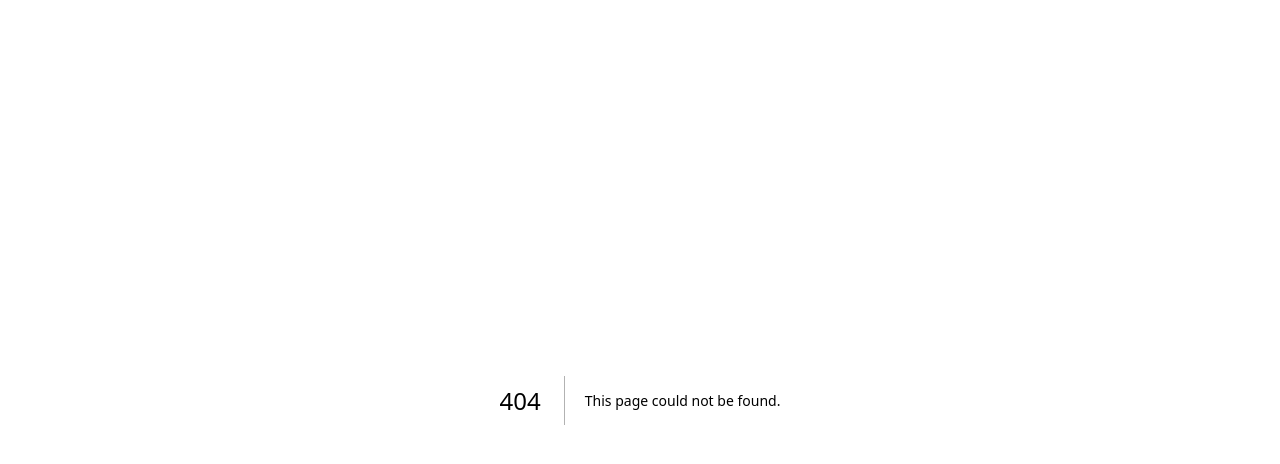
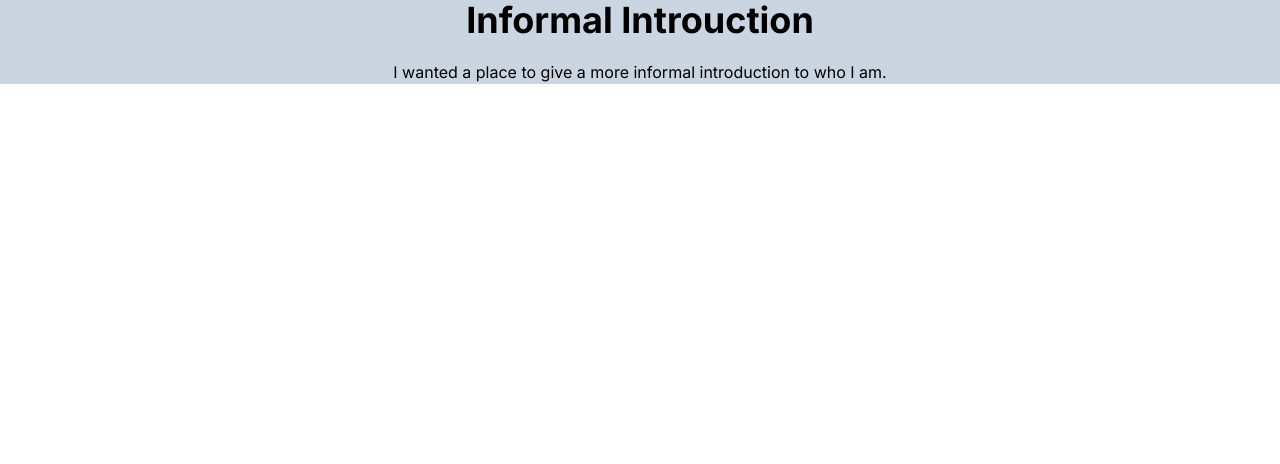
Before and after one commit to levyjonathan31/PersonalWebsiteReact, a Next.js app: page /JonathanLevy in a window 1280 px wide. Before the commit this address had no page. Shown: the top 464 px of the page. Built offline with nearby package versions, Linux system fonts and the light colour scheme.

Commit message:
started informal page

```diff
--- a/app/InformalIntroduction/page.jsx
+++ /dev/null
@@ -1 +0,0 @@
-export default function Home() {}
--- /dev/null
+++ b/app/JonathanLevy/page.jsx
@@ -0,0 +1,11 @@
+export default function Home() {
+  return (
+    <div className="bg-slate-300 text-black text-center">
+      <h1 className="text-4xl font-bold mb-5">Informal Introuction</h1>
+      <p>
+        {" "}
+        I wanted a place to give a more informal introduction to who I am.{" "}
+      </p>
+    </div>
+  );
+}
--- a/app/components/NavigationBar.jsx
+++ b/app/components/NavigationBar.jsx
@@ -1,4 +1,6 @@
 "use client";
+import Link from "next/link";
+
 function NavigationBar({ title, firstOption, secondOption, thirdOption }) {
   return (
     <div className="navbar bg-slate-400">
@@ -37,7 +39,12 @@ function NavigationBar({ title, firstOption, secondOption, thirdOption }) {
         </div>
       </div>
       <div className="flex navbar-center">
-        <a className="btn btn-ghost normal-case text-4xl">{title}</a>
+        <Link
+          href="/JonathanLevy"
+          className="btn btn-ghost normal-case text-4xl"
+        >
+          {title}
+        </Link>
       </div>
       <div className="navbar-end">
         <a
```
